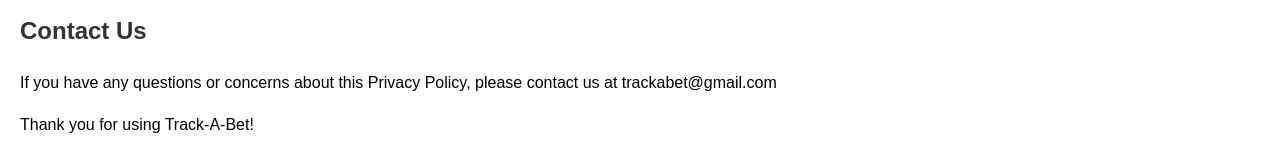
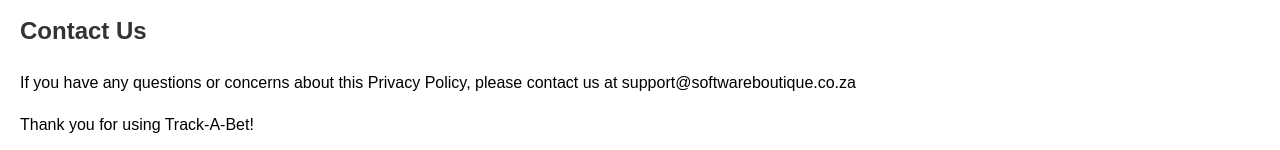
Before and after one commit to RoryHerman/softwareBoutiqueHtml, a plain HTML site: page TrackabetPrivacy.html in a window 1280 px wide. Shown: the part 842-992 px from the top of the page. Drawn offline with Linux system fonts and the light colour scheme.

Commit message:
Update TrackabetPrivacy.html

```diff
--- a/TrackabetPrivacy.html
+++ b/TrackabetPrivacy.html
@@ -44,7 +44,7 @@
     <p>We may update our Privacy Policy from time to time. Any changes will be posted on this page, so please review it periodically. Changes are effective immediately upon posting.</p>
 
     <h2>Contact Us</h2>
-    <p>If you have any questions or concerns about this Privacy Policy, please contact us at trackabet@gmail.com</p>
+    <p>If you have any questions or concerns about this Privacy Policy, please contact us at support@softwareboutique.co.za</p>
 
     <p>Thank you for using Track-A-Bet!</p>
 </body>
```
